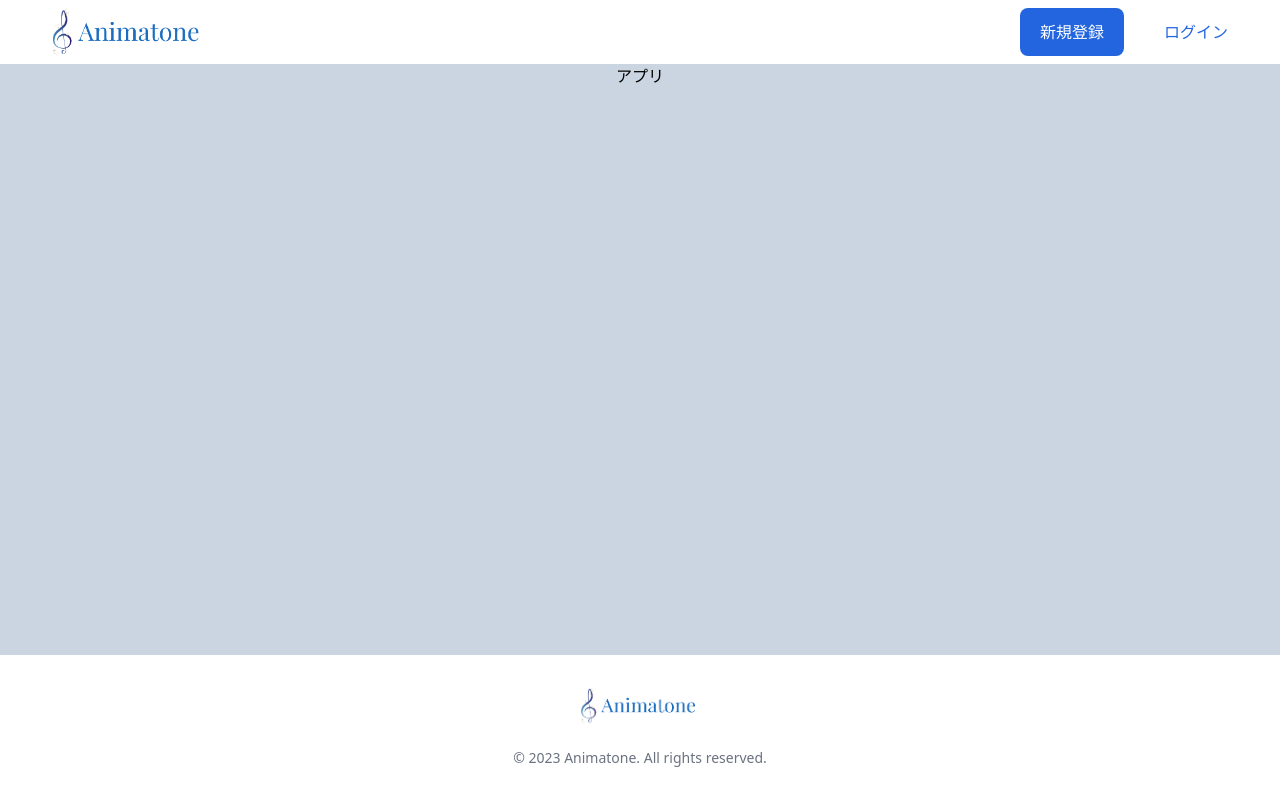
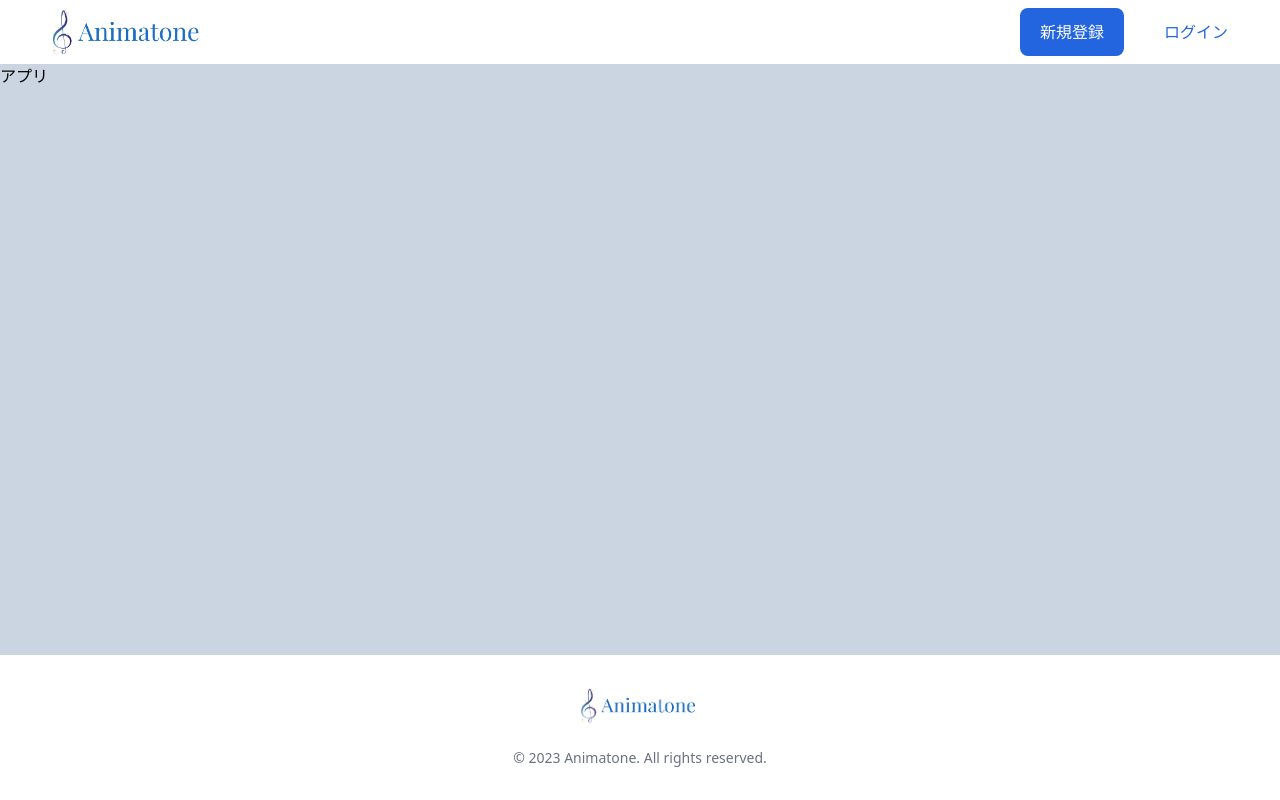
Before and after one commit to marjunstudio/Animatone_front, a React (Create React App) app: page / in a window 1280 px wide. Built offline with nearby package versions, Linux system fonts and the light colour scheme.

Commit message:
fix:不要なクラスを削除

```diff
--- a/src/App.js
+++ b/src/App.js
@@ -6,7 +6,7 @@
 
 function App() {
   return (
-    <div className="App flex flex-col min-h-screen">
+    <div className="flex flex-col min-h-screen">
       <Header />
       <main className="flex-grow bg-slate-300">
         <div>
```
